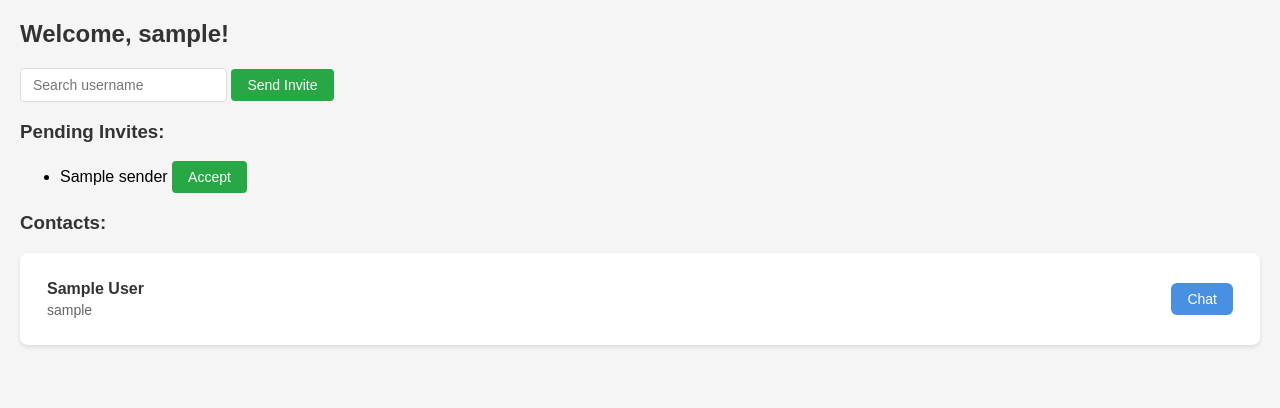
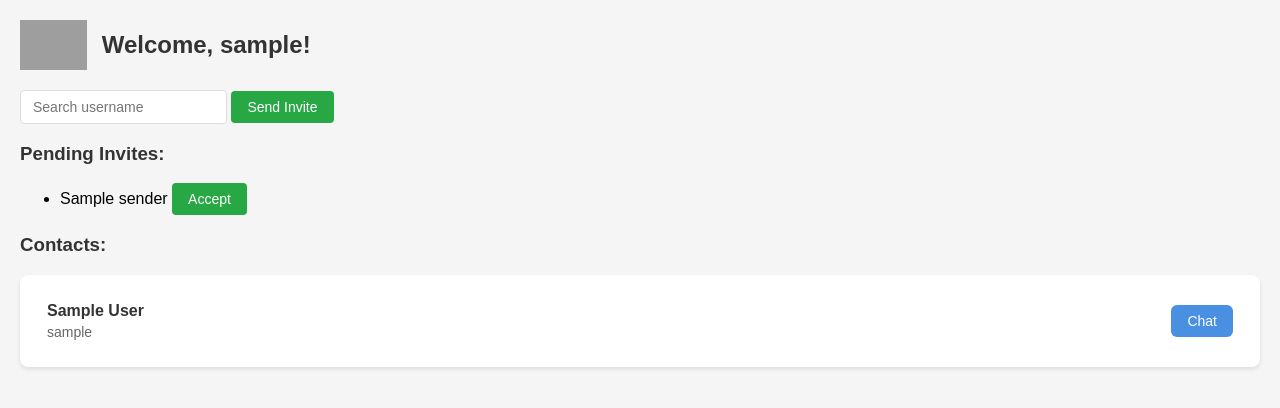
Before and after one commit to Magomed-Ameen/Blitz-Chat, a Flask app: template templates/chat_window.html in a window 1280 px wide. Shown: the top 408 px of the page. Run offline with Flask 3, Linux system fonts and the light colour scheme; the template is opened without the code that fills it: most values are stand-ins (such as "Sample title", 1, 10 or a date in 2020); some libraries are stand-ins or nearby versions; grey boxes are pictures that could not be loaded.

Commit message:
Assistant checkpoint: Add BlitzChat logo to chat window header
Assistant generated file changes:
- templates/chat_window.html: Add BlitzChat logo to the header, Update logo path to use Flask static folder

---

User prompt:

in the chat_Windo.html file i Want to set the BlitzChatlogo.png

Replit-Commit-Author: Assistant
Replit-Commit-Session-Id: 5595d374-4a8c-4431-a129-5f550e0e8589

```diff
--- a/templates/chat_window.html
+++ b/templates/chat_window.html
@@ -105,7 +105,10 @@
     </style>
 </head>
 <body>
-    <h2>Welcome, {{ username }}!</h2>
+    <div style="display: flex; align-items: center; margin-bottom: 20px;">
+        <img src="{{ url_for('static', filename='BlitzChatLogo.png') }}" alt="BlitzChat Logo" style="height: 50px; margin-right: 15px;">
+        <h2 style="margin: 0;">Welcome, {{ username }}!</h2>
+    </div>
 
     <!-- Search for users -->
     <input type="text" id="searchUser" placeholder="Search username">
```
